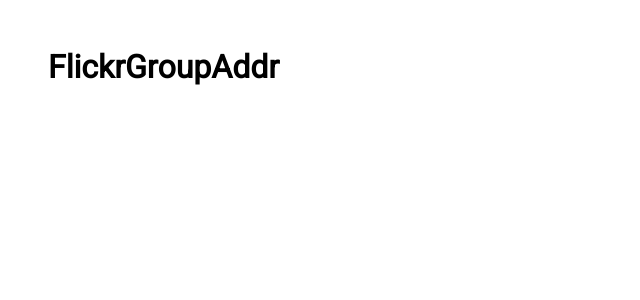
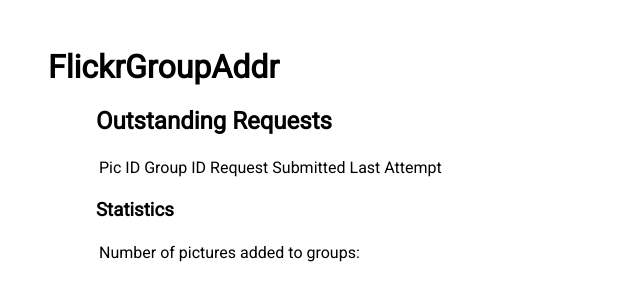
Before and after one commit to FlickrGroupAddr/flickgroupaddr-ui, a plain HTML site: page public/console/index.html in a window 1280 px wide. Shown: the whole page, without its empty margins (0-640 px from the left). Drawn offline with Linux system fonts and the light colour scheme; no server answers.

Commit message:
Now we're cooking with gas

```diff
--- a/public/console/index.html
+++ b/public/console/index.html
@@ -32,5 +32,28 @@
                 <button id="button_initiate_flickr_auth">Initiate Flickr Authentication</button>
             </div>
         </div>
+
+        <div id="div_outstanding_requests">
+            <h2>Outstanding Requests</h2>
+
+            <table id="table_fga_outstanding_requests">
+                <tr>
+                    <td>Pic ID</td>
+                    <td>Group ID</td>
+                    <td>Request Submitted</td>
+                    <td>Last Attempt</td>
+                </tr>
+            </table>
+        </div>
+
+        <div id="div_app_stats">
+            <h3>Statistics</h3>
+
+            <table>
+                <tr>
+                    <td>Number of pictures added to groups:</td>
+                </tr>
+            </table>
+        </div>
     </body>
 </html>
```
